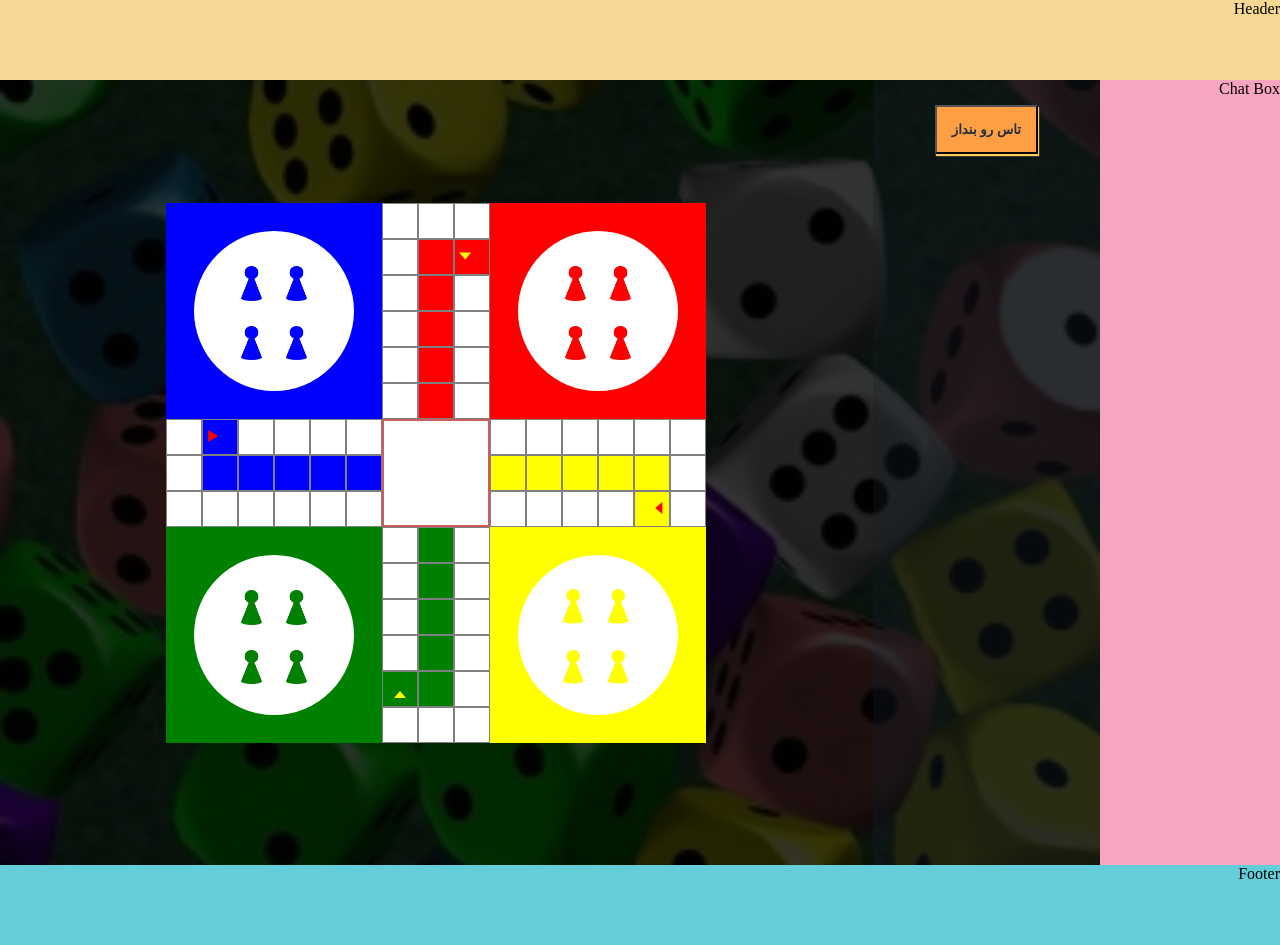
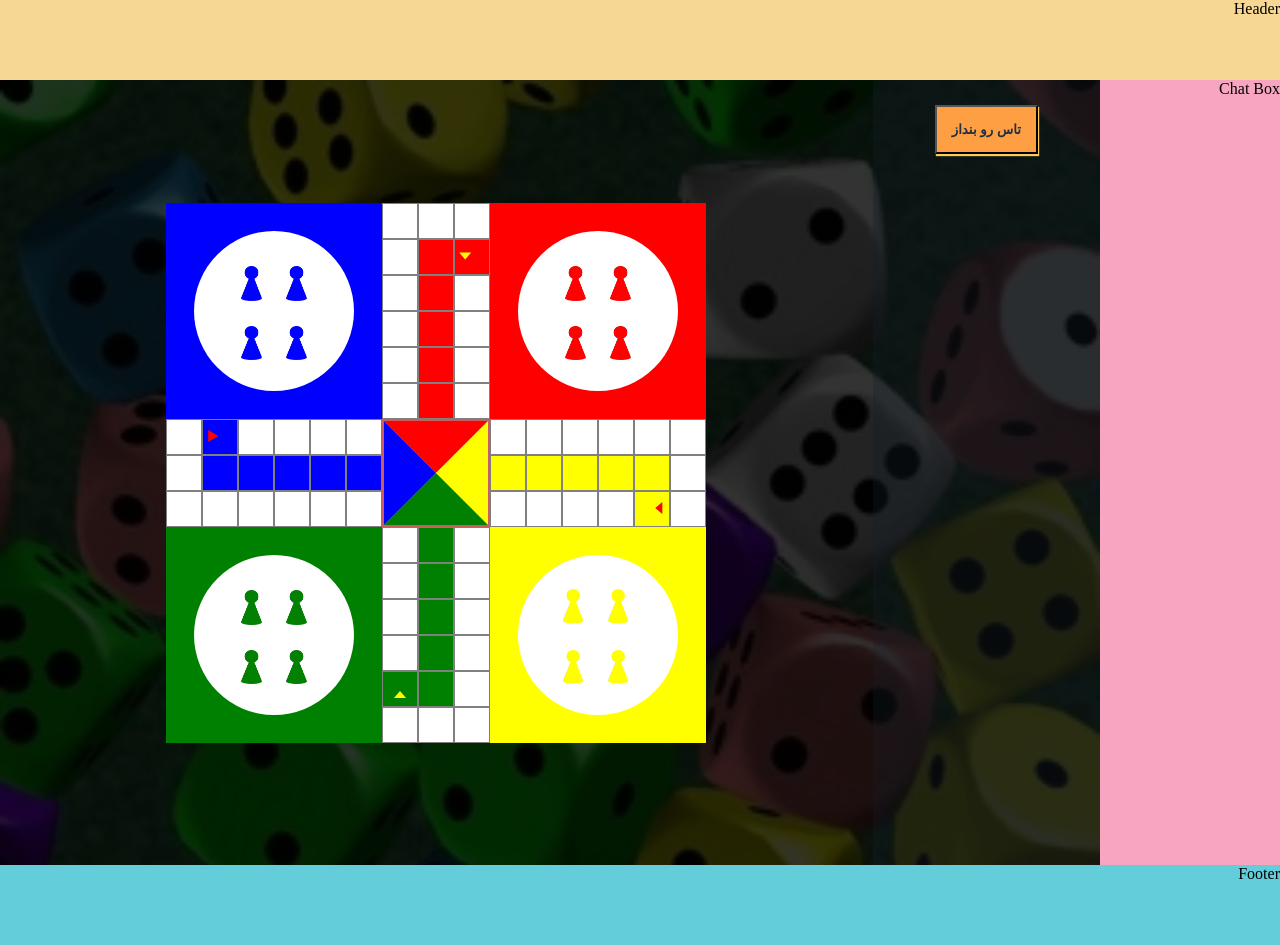
Before and after one commit to s-m-jan/ludo-amatis, a plain HTML site: page index.html in a window 1280 px wide. Drawn offline with nearby package versions, Linux system fonts and the light colour scheme.

Commit message:
center part ui completed

```diff
--- a/app.js
+++ b/app.js
@@ -1,23 +1,36 @@
-let projectArray = [
-    [0],
-    [[0],
-     [
-      [0],
-      [
-        [0] ,
-        [
-            [[[0,0],[0,0]] ],
-            [0,0,0,0,0,0,0,0,0,0,0,0,0,0,0,0,0,0],
-            [[[0,0],[0,0]]],
-            [0,0,0,0,0,0,0,0,0,0,0,0,0,0,0,0,0,0],
-            [0],
-            [0,0,0,0,0,0,0,0,0,0,0,0,0,0,0,0,0,0],
-            [[[0,0],[0,0]]],
-            [0,0,0,0,0,0,0,0,0,0,0,0,0,0,0,0,0,0],
-            [[[0,0],[0,0]]]
-        ]
-      ]
-     ]
-    ],
-    [0]
-];
+let canvas = document.querySelector("canvas")
+
+
+let c = canvas.getContext("2d")
+
+c.beginPath();
+c.lineTo(0,0);
+c.lineTo( .5 * canvas.width, .5 *  canvas.height);
+c.lineTo(0, canvas.height);
+c.fillStyle = "blue"
+c.fill()
+c.closePath()
+
+c.beginPath();
+c.lineTo(0,0);
+c.lineTo(  canvas.width, 0);
+c.lineTo( .5 * canvas.width, .5 *  canvas.height);
+c.fillStyle = "red"
+c.fill()
+c.closePath()
+
+c.beginPath();
+c.lineTo(  canvas.width, 0);
+c.lineTo( .5 * canvas.width, .5 *  canvas.height);
+c.lineTo(canvas.width, canvas.height)
+c.fillStyle = "yellow"
+c.fill()
+c.closePath()
+
+c.beginPath();
+c.lineTo(  0, canvas.height);
+c.lineTo( .5 * canvas.width, .5 *  canvas.height);
+c.lineTo(canvas.width, canvas.height)
+c.fillStyle = "green"
+c.fill()
+c.closePath()
--- a/index.html
+++ b/index.html
@@ -77,7 +77,9 @@
                     <div class="square"></div>
                     <div class="square"></div>
                 </div>
-                <div id="center"></div>
+                <div id="center">
+                   <canvas></canvas>
+                </div>
                 <div id="right">
                     <div class="square"></div>
                     <div class="square"></div>
--- a/style.css
+++ b/style.css
@@ -113,6 +113,11 @@
   border: 2px solid indianred;
 }
 
+.game-sheet #center canvas{
+  width: 100%;
+  height: 100%;
+}
+
 .square {
   background-color: transparent;
   border: 1px solid gray;
```
